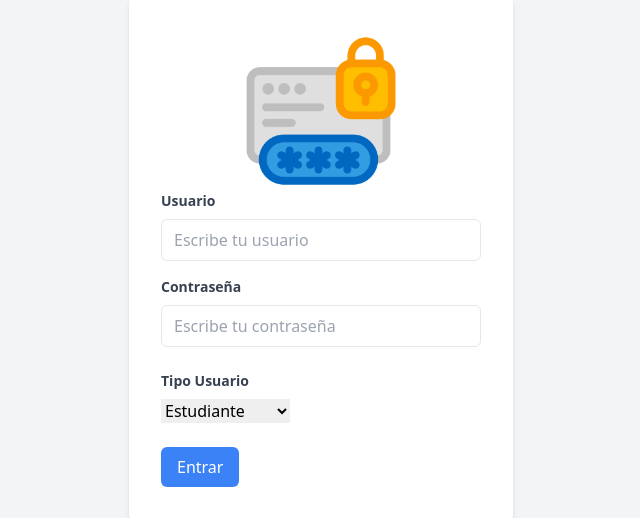
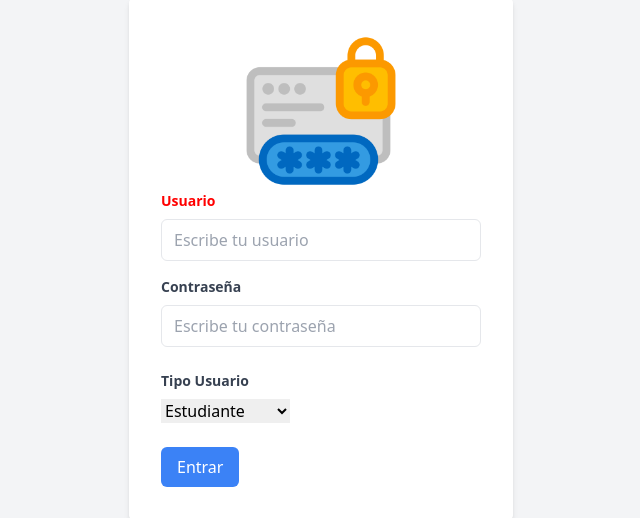
Before and after one commit to EdwinJSA/KairosMS, a Flask app: page / in a window 1280 px wide. Shown: the part 141-659 px from the top of the page, without its empty margins (319-959 px from the left). Run offline with Flask 3, Linux system fonts and the light colour scheme; some libraries are stand-ins or nearby versions.

Commit message:
A PUNTO DE QUEBRARSE LA COMPU

```diff
--- /dev/null
+++ b/static/src/styles.css
@@ -0,0 +1,3 @@
+#HOLA{
+    color: red;
+}
--- a/templates/index.html
+++ b/templates/index.html
@@ -4,6 +4,7 @@
   <meta charset="UTF-8">
   <meta name="viewport" content="width=device-width, initial-scale=1.0">
   <title>Login Form</title>
+  <link href="../static/src/styles.css" rel="stylesheet">
   <!-- Include Tailwind CSS -->
   <link href="https://cdn.jsdelivr.net/npm/tailwindcss@2.2.19/dist/tailwind.min.css" rel="stylesheet">
 </head>
@@ -17,7 +18,7 @@
           </div>
         </div>
         <div class="mb-4">
-          <label for="correo" class="block text-gray-700 text-sm font-bold mb-2">Usuario</label>
+          <label for="correo" class="block text-gray-700 text-sm font-bold mb-2" id="HOLA">Usuario</label>
           <input type="text" id="correo" name="correo" class="w-full px-3 py-2 border rounded-md focus:outline-none focus:border-blue-500" placeholder="Escribe tu usuario" required>
         </div>
         <div class="mb-6">
```
